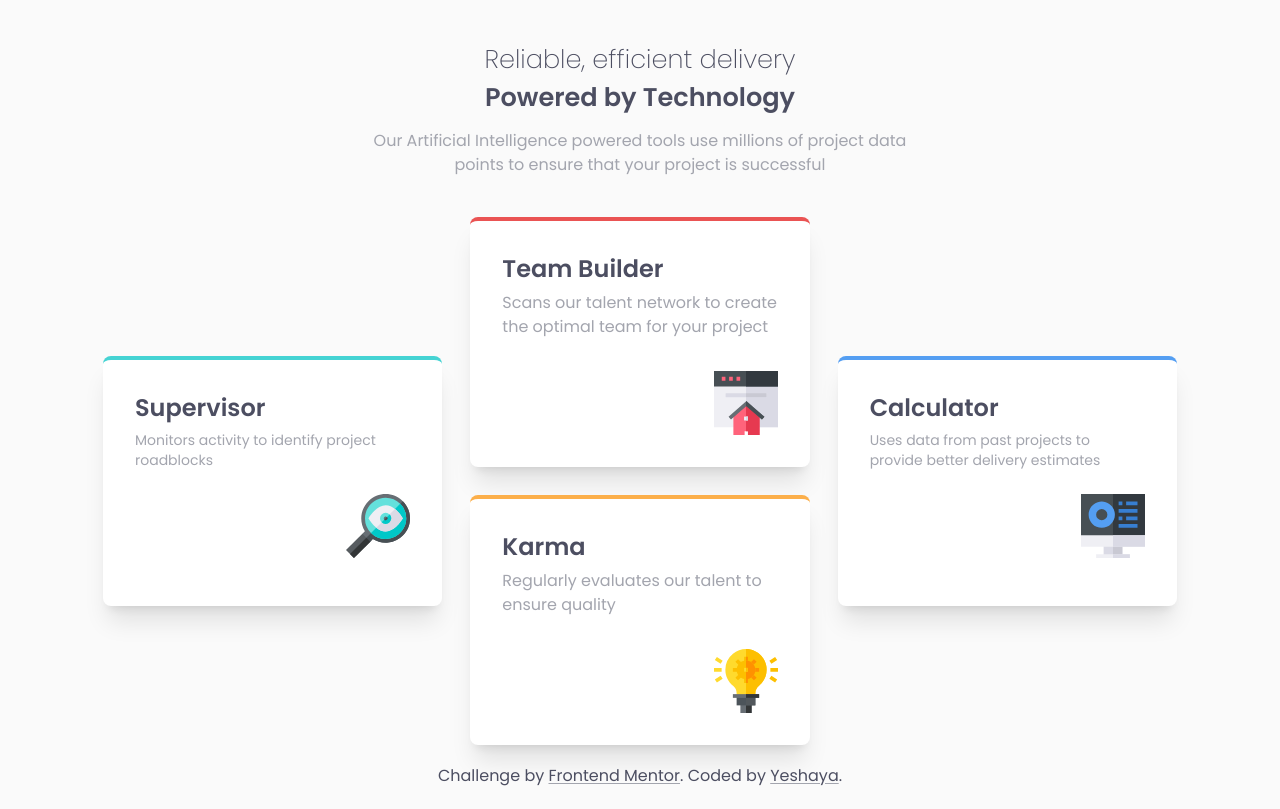
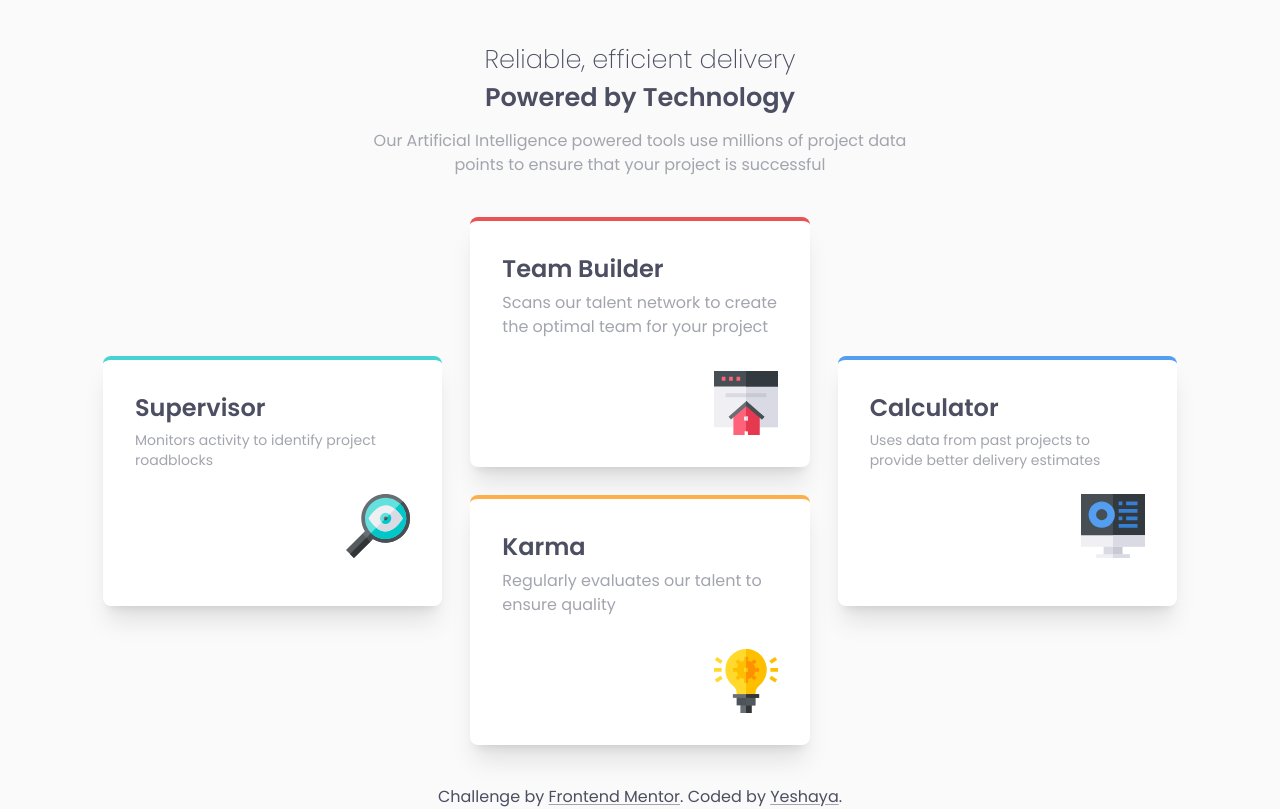
Before and after one commit to steelshot-comments/four-card-feature-section, a plain HTML site: page index.html in a window 1280 px wide. Drawn offline with Linux system fonts and the light colour scheme.

Commit message:
Update index.html

```diff
--- a/index.html
+++ b/index.html
@@ -78,7 +78,7 @@
     </div>
   </div>
 
-<footer class="md:absolute md:bottom-3 md:left-1/2 md:-translate-x-1/2">
+<footer class="md:absolute md:bottom-0 md:left-1/2 md:-translate-x-1/2">
       <p class="text-very-bark-blue text-center">
         Challenge by
         <a href="https://www.frontendmentor.io?ref=challenge" target="_blank"
```
